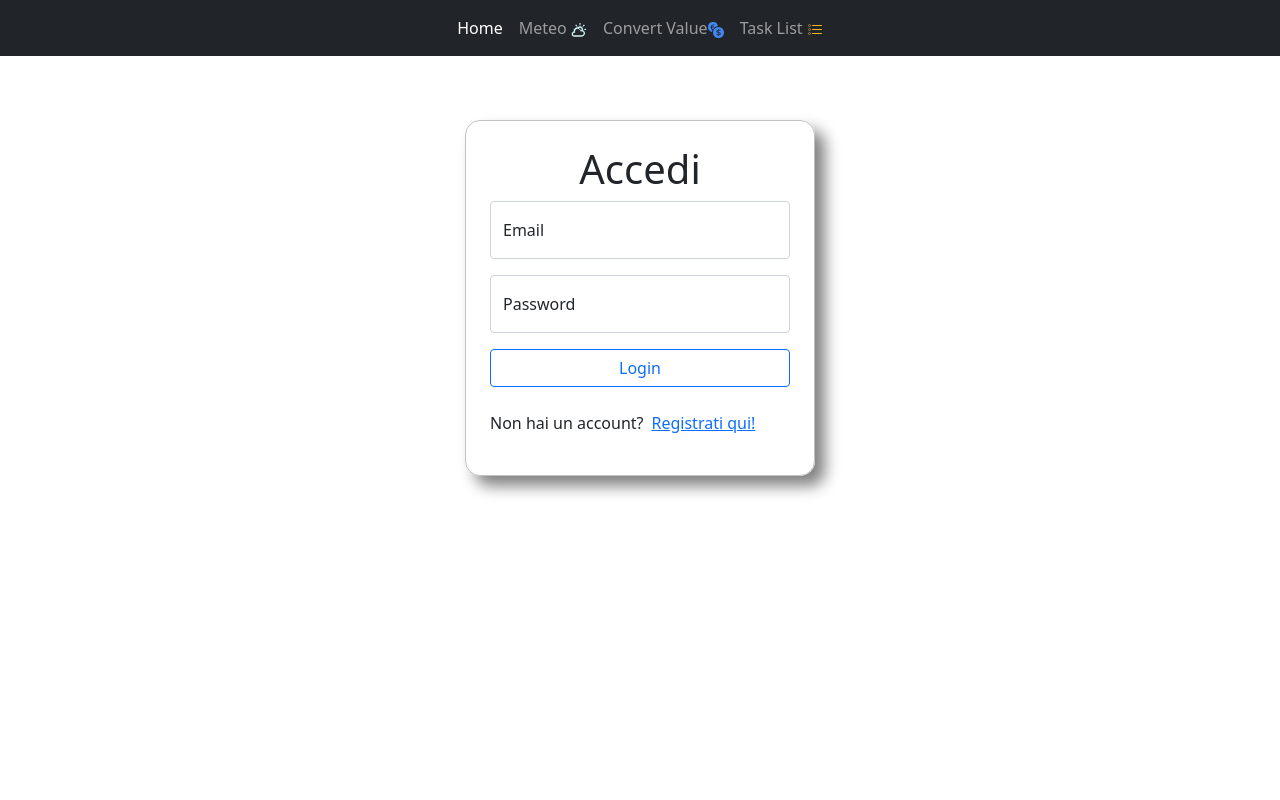
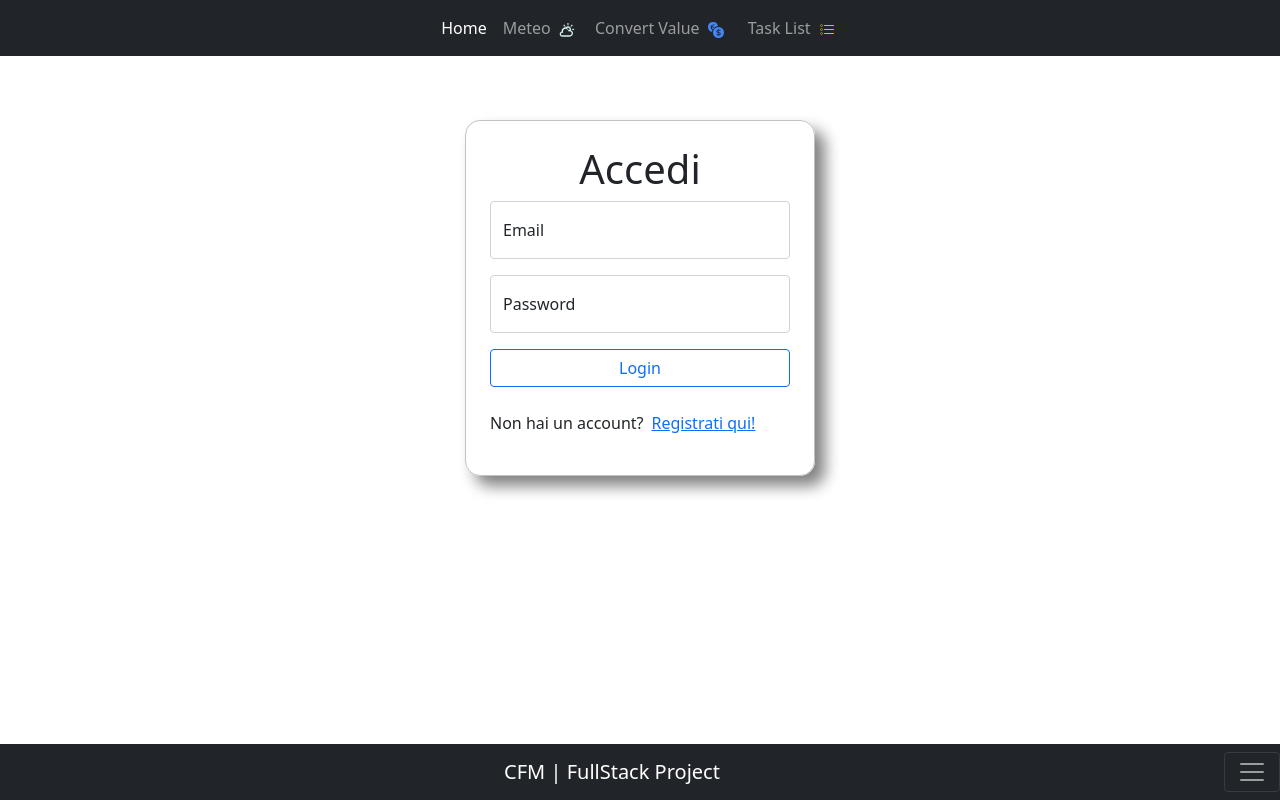
Before and after one commit to Chri2187/fullstack, a React (Create React App) app in the folder client/: page / in a window 1280 px wide. Built offline with nearby package versions, Linux system fonts and the light colour scheme.

Commit message:
Fixed convert app endpoint, add footer

```diff
--- a/client/src/App.js
+++ b/client/src/App.js
@@ -8,6 +8,7 @@ import Register from './pages/Register';
 import Tasks from './pages/Tasks';
 import ProtectedRoutes from './components/ProtectedRoutes';
 import Login from './pages/Login';
+import Footer from './components/Footer';
 
 function App() {
     return (
@@ -24,6 +25,7 @@ function App() {
                 </Route>
                 <Route path='*' element={<ErrorPage />} />
             </Routes>
+            <Footer />
         </Router>
     );
 }
--- /dev/null
+++ b/client/src/components/Footer.js
@@ -0,0 +1,71 @@
+import React from 'react';
+import { BsCurrencyExchange, BsListTask } from 'react-icons/bs';
+import { TiWeatherPartlySunny } from 'react-icons/ti';
+import { Link } from 'react-router-dom';
+
+const Footer = () => {
+    return (
+        <nav className='navbar fixed-bottom navbar-dark bg-dark'>
+            <Link className='navbar-brand mx-auto' to='/'>
+                CFM | FullStack Project
+            </Link>
+            <button
+                className='navbar-toggler'
+                type='button'
+                data-bs-toggle='offcanvas'
+                data-bs-target='#offcanvasNavbar'
+                aria-controls='offcanvasNavbar'
+            >
+                <span className='navbar-toggler-icon'></span>
+            </button>
+            <div
+                className='offcanvas offcanvas-end bg-dark'
+                tabindex='-1'
+                id='offcanvasNavbar'
+                aria-labelledby='offcanvasNavbarLabel'
+            >
+                <div className='offcanvas-header'>
+                    <h5 className='offcanvas-title' id='offcanvasNavbarLabel'>
+                        Offcanvas
+                    </h5>
+                    <button
+                        type='button'
+                        className='btn-close btn-close-white text-reset '
+                        data-bs-dismiss='offcanvas'
+                        aria-label='Close'
+                    ></button>
+                </div>
+                <div className='offcanvas-body'>
+                    <ul className='navbar-nav justify-content-end flex-grow-1 pe-3'>
+                        <li className='nav-item'>
+                            <Link className='nav-link' to='/meteo'>
+                                Meteo{' '}
+                                <TiWeatherPartlySunny
+                                    color='#d2f1f2'
+                                    className='mx-1'
+                                />
+                            </Link>
+                        </li>
+                        <li className='nav-item'>
+                            <Link className='nav-link' to='/converter'>
+                                Convert Value
+                                <BsCurrencyExchange
+                                    color='#4287f5'
+                                    className='mx-2'
+                                />
+                            </Link>
+                        </li>
+                        <li className='nav-item'>
+                            <Link className='nav-link' to='/tasks'>
+                                Task List{' '}
+                                <BsListTask color='#f5b618' className='mx-1' />
+                            </Link>
+                        </li>
+                    </ul>
+                </div>
+            </div>
+        </nav>
+    );
+};
+
+export default Footer;
--- a/client/src/components/Navbar.js
+++ b/client/src/components/Navbar.js
@@ -34,18 +34,26 @@ const Navbar = () => {
                         </li>
                         <li className='nav-item'>
                             <Link className='nav-link' to='/meteo'>
-                                Meteo <TiWeatherPartlySunny color='#d2f1f2' />
+                                Meteo{' '}
+                                <TiWeatherPartlySunny
+                                    color='#d2f1f2'
+                                    className='mx-1'
+                                />
                             </Link>
                         </li>
                         <li className='nav-item'>
                             <Link className='nav-link' to='/converter'>
                                 Convert Value
-                                <BsCurrencyExchange color='#4287f5' />
+                                <BsCurrencyExchange
+                                    color='#4287f5'
+                                    className='mx-2'
+                                />
                             </Link>
                         </li>
                         <li className='nav-item'>
                             <Link className='nav-link' to='/tasks'>
-                                Task List <BsListTask color='#f5b618' />
+                                Task List{' '}
+                                <BsListTask color='#f5b618' className='mx-1' />
                             </Link>
                         </li>
                     </ul>
--- a/client/src/pages/Converter.js
+++ b/client/src/pages/Converter.js
@@ -4,8 +4,7 @@ import axios from 'axios';
 import progetti from '../progetti';
 
 const Converter = () => {
-    // const exchangeURL = 'https://api.apilayer.com/currency_data/list';
-    const exchangeURL = 'https://api.freecurrencyapi.com/v1/latest';
+    const exchangeURL = process.env.REACT_APP_API_FREECURRENCY_URL;
 
     const [currencyOptions, setCurrencyOptions] = useState([]);
     const [fromCurrency, setFromCurrency] = useState();
@@ -33,7 +32,6 @@ const Converter = () => {
             .then((res) => {
                 let values = res.data;
                 const firstCurrency = Object.keys(values.data)[0];
-                console.log(firstCurrency);
                 setCurrencyOptions([
                     res.data.base,
                     ...Object.keys(values.data),
--- a/client/src/pages/Login.js
+++ b/client/src/pages/Login.js
@@ -14,10 +14,11 @@ const Login = () => {
     const { loginUser, token } = useAppContext();
 
     useEffect(() => {
+        console.log(token);
         if (token) {
             setTimeout(() => {
                 navigate('/home');
-            }, 1000);
+            }, 500);
         }
     }, [token, navigate]);
 
@@ -31,14 +32,11 @@ const Login = () => {
         try {
             const { email, password } = values;
             const currUser = { email, password };
-
             loginUser(currUser);
-
             setTimeout(() => {
                 window.location.reload(false);
             }, 1000);
         } catch (err) {
-            console.log('dentro errore login');
             Swal.fire({
                 icon: 'error',
                 title: 'Oops...',
```
Also changed, not shown: 1 other file (tests, documents, lock files or other folders).
